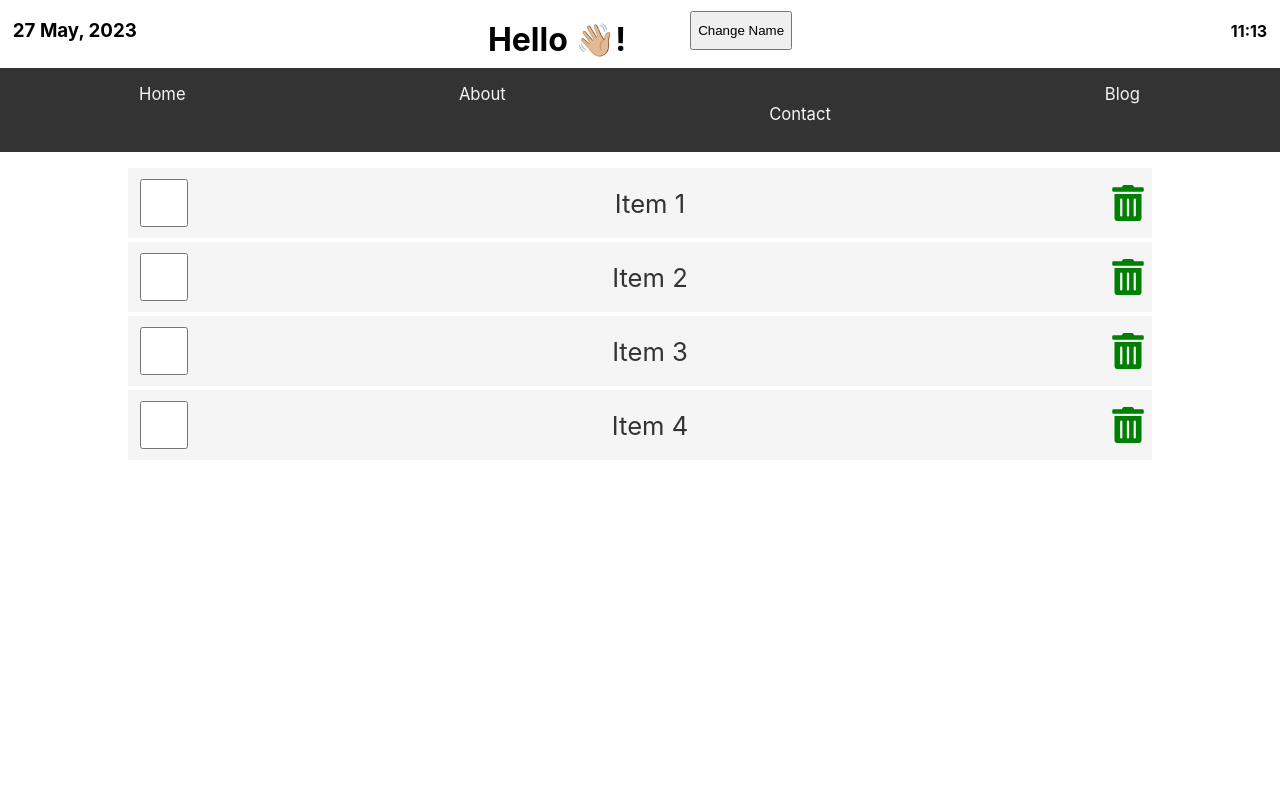
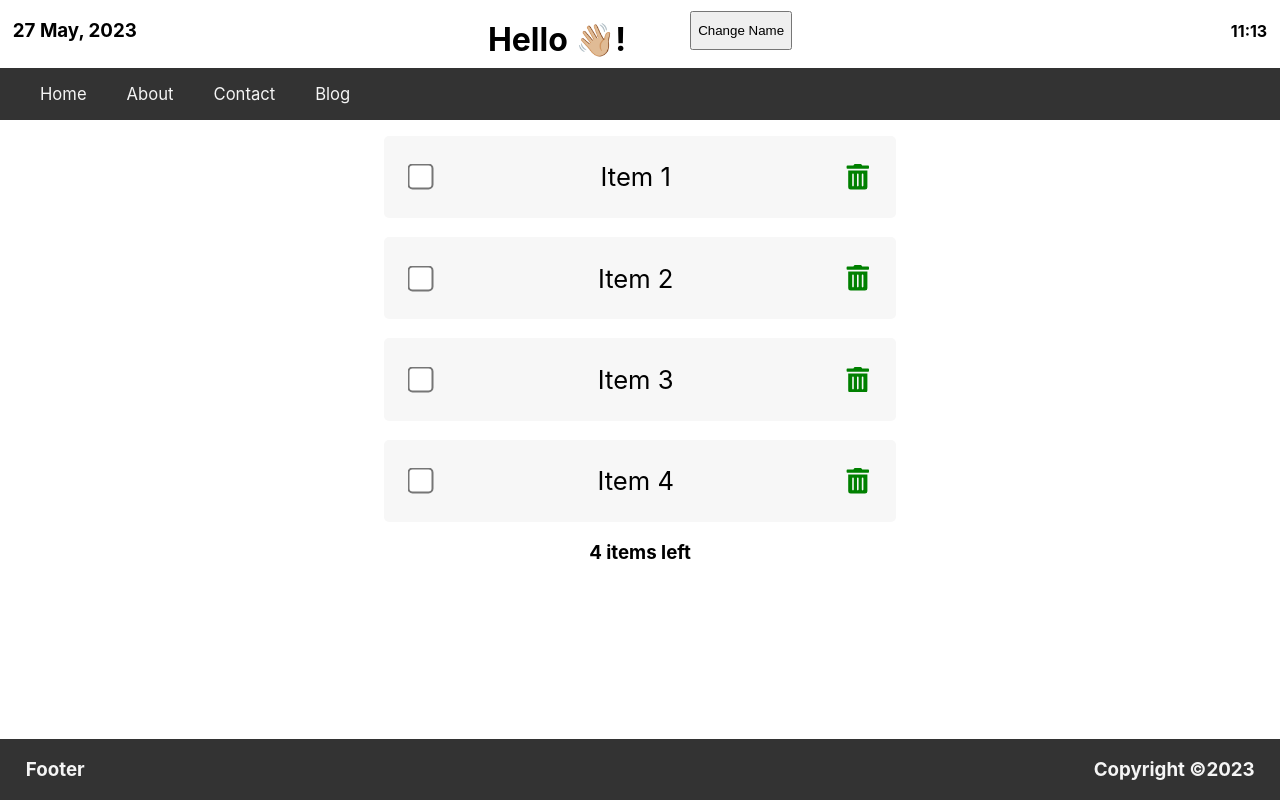
Before and after one commit to Dev-Din/react-app, a React (Create React App) app: page / in a window 1280 px wide. Shown: the top 800 px of the page. Built offline with nearby package versions, Linux system fonts and the light colour scheme.

Commit message:
useState - Checking and deleting Items + css

```diff
--- a/src/components/content/Content.jsx
+++ b/src/components/content/Content.jsx
@@ -1,6 +1,7 @@
-import React, { useState } from 'react'
+import React, { useState } from 'react';
 import "./content.css";
 import { FaTrashAlt } from 'react-icons/fa';
+
 function Content() {
 
   const [items, setItems] = useState([
@@ -24,55 +25,57 @@ function Content() {
     },
   ]);
 
-  const handleCheck = (id) =>{
-    // console.log(`key: ${id}`)
-    // console.log(`value: ${items[id].checked}`)
-    // console.log(`items: ${items}`)
-    const listItems = items.map((item) => {
-      if(item.id === id){
-        item.checked =!item.checked
+  const handleCheck = (id) => {
+    const updatedItems = items.map((item) => {
+      if (item.id === id) {
+        item.checked = !item.checked;
       }
-      return item
-    })
-    setItems(listItems)
-    localStorage.setItem('shoppingList',JSON.stringify(listItems))
+      return item;
+    });
+    setItems(updatedItems);
+    localStorage.setItem('shoppingList', JSON.stringify(updatedItems));
   }
 
-  const handleDelete = (id) =>{
-    // console.log(id)
-    const listItems = items.filter((item) => item.id !== id ? item : null)
-    setItems(listItems)
-    localStorage.setItem('shoppingList',JSON.stringify(listItems))
+  const handleDelete = (id) => {
+    const updatedItems = items.filter((item) => item.id !== id);
+    setItems(updatedItems);
+    localStorage.setItem('shoppingList', JSON.stringify(updatedItems));
   }
 
   return (
-    <main>
-      {items.length ?(
-     <ul>
-      {items.map((item) =>(
-        <li className='item' key={item.id}>
-          <input type="checkbox"
-            onChange={() => handleCheck(item.id) }
-            checked = {item.checked}
+    <main className="centered">
+      {items.length ? (
+        <ul className="list">
+          {items.map((item) => (
+            <li className="card" key={item.id}>
+              <div className="card-content">
+                <input
+                  type="checkbox"
+                  onChange={() => handleCheck(item.id)}
+                  checked={item.checked}
                 />
                 <label
-            style={(item.checked) ? {textDecoration: "line-through"} : null}
-           >{item.item}
+                  className={item.checked ? "item-checked" : null}
+                >
+                  {item.item}
                 </label>
+              </div>
               <FaTrashAlt
-            onClick ={() => handleDelete(item.id )}
+                className="delete-btn"
+                onClick={() => handleDelete(item.id)}
                 role='button'
                 tabIndex={0}
               />
             </li>
           ))}
         </ul>
-
       ) : (
           <h1 className='centered'>You have no items</h1>
         )}
+
+      <h3>{items.length} {items.length === 1?" item left": "items left"}</h3>
     </main>
   )
 }
 
-export default Content
+export default Content;
--- a/src/components/content/content.css
+++ b/src/components/content/content.css
@@ -1,77 +1,62 @@
-main{
- display: flex;
- justify-content: flex-start;
- /* align-items: center; */
- height: 100vh;
+main {
+  display: block;
+  justify-content: center;
+  align-items: center;
+  flex-direction: column;
+  height: 100vh;
 }
 
-.centered{
- margin-top: 2rem;
- color: #ff0000;
- padding-left: 38vw;
-  /* justify-content: center; */
+.list {
+  list-style-type: none;
+  padding: 0 30vw;
 }
 
-ul {
- width: 100%;
- list-style: none;
- padding: 0 10vw 1vw;
+.card {
+  display: flex;
+  align-items: center;
+  margin-bottom: 1.5vw;
+  padding: 2vw;
+  background-color: #f7f7f7;
+  border-radius: 5px;
 }
 
-ul li{
- color: #333;
+.card :last-child{
+  margin-bottom: 0;
 }
 
-ul li::before {
- content: "\200B";
+.card-content {
+  flex: 1;
+  display: flex;
+  align-items: center;
+}
+.card-content input[type="checkbox"] {
+  transform: scale(2); /* Increase the scale value to make it bigger */
+  margin-right: 10px; /* Add some margin for spacing */
 }
 
-.item {
- display: flex;
- justify-content: flex-start;
- align-items: center;
- padding: 0.5rem 0 0.5rem 0.5rem;
- margin: 0.25rem 0;
- background-color: whitesmoke;
+.card-content label {
+  flex: 1;
+  text-align: center; /* Add this line to align the label in the center */
+  font-size: 2vw;
 }
 
-.item:first-child {
- margin: 0;
+
+.item-checked {
+  text-decoration: line-through;
 }
 
-.item input[type="checkbox"] {
- text-align: center;
- width: 2.5rem;
- width: 48px;
- min-width: 48px;
- height: 2.5rem;
- height: 48px;
- min-height: 48px;
- cursor: pointer;
- margin-right: 0.5rem;
+.delete-btn {
+  cursor: pointer;
+  margin-left: 10px;
+  font-size: 2vw;
+  color: green;
+
 }
 
-.item input[type="checkbox"]:focus + label {
- text-decoration: underline;
+.delete-btn:hover {
+  color: red;
 }
 
-.item > label {
- font-size: 2vw;
- flex-grow: 1;
- left: 0;
+.centered {
+  text-align: center;
 }
-
-.item svg {
- width: 48px;
- min-width: 48px;
- height: 36px;
- font-size: 1rem;
- color: green;
- cursor: pointer;
-}
-
-.item svg:focus,
-.item svg:hover {
- color: red;
- outline: none;
-}
--- a/src/components/footer/footer.css
+++ b/src/components/footer/footer.css
@@ -1,5 +1,5 @@
 footer {
- position: relative;
+ position: fixed;
  bottom: 0;
  width: 100%;
  background-color: #333;
```
Lines whose indentation alone changed are shown as unchanged.
